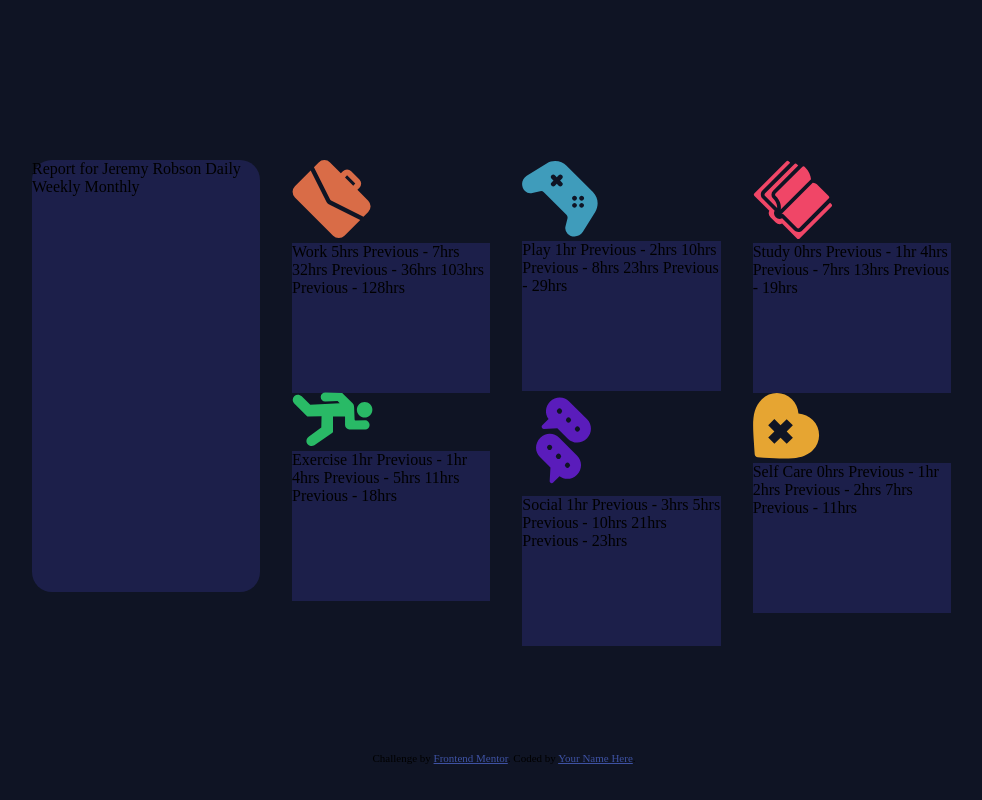
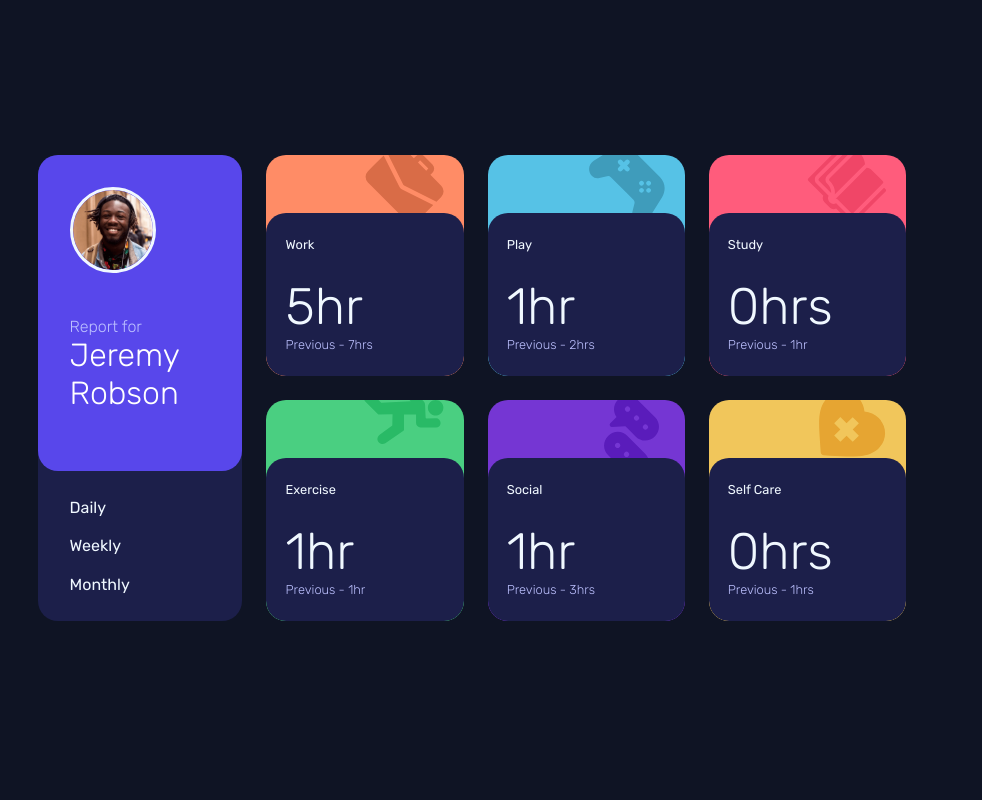
Before and after one commit to natedoesbrain/bens-web-thingy, a plain HTML site: page index.html in a window 1280 px wide. Shown: the whole page, without its empty margins (136-1118 px from the left). Drawn offline with Linux system fonts and the light colour scheme.

Commit message:
updated code

```diff
--- a/index.css
+++ b/index.css
@@ -1,43 +1,137 @@
-.attribution {
-    font-size: 11px;
-    text-align: center;
-  }
-
-.attribution a {
-    color: hsl(228, 45%, 44%);
-}
 
 body{
   background-color:hsl(226, 43%, 10%);
+  font-family: 'Rubik', sans-serif;
+  margin: 0;
 }
 
 .report-page{
   display: flex;
-  margin: 10rem;
-  gap: 2rem;
+  flex-wrap:wrap;
+  gap: 1.5rem;
+  justify-content: center;
+  align-items: center;
+  height: 97vh;
 }
 
+/*JEREMYS REPORT*/
+.jeremys-report{
+  background-color: hsl(235, 46%, 20%);
+  display: flex;
+  flex-direction: column;
+  border-radius: 20px;
+  margin: 0;
+  width: 16%;
+  height: 60%;
+}
+.report-main{
+  border-radius: 20px;
+  background-color: hsl(246, 80%, 60%);
+  color: white;
+  height: 68%;
+  padding: 2rem;
+}
+.report-main img{
+  border: aliceblue solid 3px;
+  border-radius: 50%;
+  height: 10vh;
+}
+.report-main p{
+  color: hsl(236, 100%, 87%);
+  font-weight: 300;
+  margin: 0;
+  margin-top: 2.5rem;
+}
+.report-main h2{
+  font-weight: 300;
+  font-size: 2.5vw;
+  margin: 0;
+}
+.report-options{
+  display: flex;
+  flex-direction: column;
+  justify-content: space-evenly;
+  padding: 1rem 0;
+  height: 32%;
+}
+.jeremys-report button{
+  background-color: transparent;
+  border: 0;
+  color: aliceblue;
+  font-family: 'Rubik', sans-serif;
+  font-size: 1rem;
+  text-align: start;
+  padding:4% 2rem ;
+
+}
+
+
+/*CARDS*/
 .all-cards{
   display: flex;
   flex-wrap: wrap;
-  gap: 2rem;
-  width: 75%;
+  gap: 1.5rem 1.5rem;
+  width: 55%;
+  height: 60%;
+  color: aliceblue;
+}
+.card{
+  width: 28%;
+  border-radius: 20px;
+  position: relative;
+  overflow: hidden;
+  display: flex;
+}
+.card img{
+  position: absolute;
+  right: 20px;
+  top: -10px;
+  z-index: 1;
+}
+#work{
+  background-color: hsl(15, 100%, 70%);
+}
+#play{
+  background-color: hsl(195, 74%, 62%) ;
+}
+#study{
+  background-color: hsl(348, 100%, 68%);
+}
+#exercise{
+  background-color: hsl(145, 58%, 55%);
+}
+#social{
+  background-color: hsl(264, 64%, 52%);
+}
+#self-care{
+  background-color: hsl(43, 84%, 65%);
+}
+.card-info{
+  background-color: hsl(235, 46%, 20%);
+  width: 100%;
+  border-radius: 20px;
+  padding: 3vh 1.5vw;
+  display: flex;
+  align-self: flex-end;
+  flex-direction: column;
+  z-index: 2;
+}
+.card-info h5{
+  font-weight: 400;
+  font-size: 1vw;
+  margin: 0;
+  margin-bottom: 3vh;
 }
 
-.jeremys-report{
-  background-color: hsl(235, 46%, 20%);
-  width: 25%;
-  border-radius: 20px;
+.card-info h4{
+  font-weight: 300;
+  font-size: 4vw;
+  margin: 0;
 }
 
-.card{
-  width: 29%;
-  height: 200px;
-  border-radius: 20px;
+.card-info p{
+  font-weight: 300;
+  font-size: 1vw;
+  margin: 0;
+  color: hsl(236, 100%, 87%);
 }
-
-.card-info{
-  background-color: hsl(235, 46%, 20%);
-  height: 150px;
-
-}
--- a/index.html
+++ b/index.html
@@ -5,7 +5,9 @@
   <meta charset="UTF-8">
   <meta name="viewport" content="width=device-width, initial-scale=1.0">
   <!-- displays site properly based on user's device -->
-
+  <link rel="preconnect" href="https://fonts.googleapis.com">
+  <link rel="preconnect" href="https://fonts.gstatic.com" crossorigin>
+  <link href="https://fonts.googleapis.com/css2?family=Rubik:wght@300;400;500&display=swap" rel="stylesheet">
   <link rel="icon" type="image/png" sizes="32x32" href="./images/favicon-32x32.png">
 
 
@@ -17,133 +19,126 @@
 
 <body>
   <div class="report-page">
+
     <div class="jeremys-report">
+      <div class="report-main">
+        <img src="./images/image-jeremy.png">
+        <p>Report for </p>
+        <h2>Jeremy</h2>
+        <h2>Robson</h2>
+      </div>
+      <div class="report-options">
+        <button>Daily</button>
+        <button>Weekly</button>
+        <button>Monthly</button>
+      </div>
+    </div>
 
-      Report for
-      Jeremy Robson
-
-      Daily
-      Weekly
-      Monthly
-    </div>
     <div class="all-cards">
-      <div class="card">
-        <img src="./images/icon-work.svg" alt="work"/>
+      <div class="card" id="work">
+        <img src="./images/icon-work.svg" alt="work" />
         <div class="card-info">
-          Work
-          5hrs
+          <h5>Work</h5>
+          <h4>5hr</h4>
           <!-- daily -->
-          Previous - 7hrs
+          <p>Previous - 7hrs</p>
           <!-- daily -->
-          32hrs
-          <!-- weekly -->
-          Previous - 36hrs
-          <!-- weekly -->
-          103hrs
-          <!-- monthly -->
-          Previous - 128hrs
-          <!-- monthly -->
         </div>
       </div>
 
-      <div class="card">
-        <img src="./images/icon-play.svg" alt="play"/>
+      <div class="card" id="play">
+        <img src="./images/icon-play.svg" alt="play" />
         <div class="card-info">
-          Play
-          1hr
+          <h5>Play</h5>
+          <h4>1hr</h4>
           <!-- daily -->
-          Previous - 2hrs
+          <p>Previous - 2hrs</p>
           <!-- daily -->
-          10hrs
-          <!-- weekly -->
-          Previous - 8hrs
-          <!-- weekly -->
-          23hrs
-          <!-- monthly -->
-          Previous - 29hrs
-          <!-- monthly -->
         </div>
       </div>
-      <div class="card">
-        <img src="./images/icon-study.svg" alt="study"/>
+
+      <div class="card" id="study">
+        <img src="./images/icon-study.svg" alt="study" />
         <div class="card-info">
-          Study
-          0hrs
+          <h5>Study</h5>
+          <h4>0hrs</h4>
           <!-- daily -->
-          Previous - 1hr
+          <p>Previous - 1hr</p>
           <!-- daily -->
-          4hrs
-          <!-- weekly -->
-          Previous - 7hrs
-          <!-- weekly -->
-          13hrs
-          <!-- monthly -->
-          Previous - 19hrs
-          <!-- monthly -->
         </div>
       </div>
-      <div class="card">
-        <img src="./images/icon-exercise.svg" alt="Exercise"/>
+
+      <div class="card" id="exercise">
+        <img src="./images/icon-exercise.svg" alt="Exercise" />
         <div class="card-info">
-          Exercise
-          1hr
+          <h5>Exercise</h5>
+          <h4>1hr</h4>
           <!-- daily -->
-          Previous - 1hr
+          <p>Previous - 1hr</p>
           <!-- daily -->
-          4hrs
-          <!-- weekly -->
-          Previous - 5hrs
-          <!-- weekly -->
-          11hrs
-          <!-- monthly -->
-          Previous - 18hrs
-          <!-- monthly -->
         </div>
       </div>
-      <div class="card">
-        <img src="./images/icon-social.svg" alt="Social"/>
+
+      <div class="card" id="social">
+        <img src="./images/icon-social.svg" alt="Social" />
         <div class="card-info">
-          Social
-          1hr
+          <h5>Social</h5>
+          <h4>1hr</h4>
           <!-- daily -->
-          Previous - 3hrs
+          <p>Previous - 3hrs</p>
           <!-- daily -->
-          5hrs
-          <!-- weekly -->
-          Previous - 10hrs
-          <!-- weekly -->
-          21hrs
-          <!-- monthly -->
-          Previous - 23hrs
-          <!-- monthly -->
         </div>
       </div>
-      <div class="card">
-        <img src="./images/icon-self-care.svg" alt="self care"/>
+
+      <div class="card" id="self-care">
+        <img src="./images/icon-self-care.svg" alt="self care" />
         <div class="card-info">
-          Self Care
-          0hrs
+          <h5>Self Care</h5>
+          <h4>0hrs</h4>
           <!-- daily -->
-          Previous - 1hr
+          <p>Previous - 1hrs</p>
           <!-- daily -->
-          2hrs
-          <!-- weekly -->
-          Previous - 2hrs
-          <!-- weekly -->
-          7hrs
-          <!-- monthly -->
-          Previous - 11hrs
-          <!-- monthly -->
         </div>
       </div>
     </div>
   </div>
-
-
-  <div class="attribution">
-    Challenge by <a href="https://www.frontendmentor.io?ref=challenge" target="_blank">Frontend Mentor</a>.
-    Coded by <a href="#">Your Name Here</a>.
-  </div>
 </body>
 
 </html>
+
+
+
+<!--
+  work
+          <p>32hrs</p>
+          <p>Previous - 36hrs</p>
+          <p>103hrs</p>
+          <p>Previous - 128hrs</p>
+
+  play
+          <p>10hrs</p>
+          <p>Previous - 8hrs</p>
+          <p>23hrs</p>
+          <p>Previous - 29hrs</p>
+  study
+          <p>4hrs</p>
+          <p>Previous - 7hrs</p>
+          <p>13hrs</p>
+          <p>Previous - 19hrs</p>
+  exercise
+          <p>4hrs</p>
+          <p>Previous - 5hrs</p>
+          <p>11hrs</p>
+          <p>Previous - 18hrs</p>
+  social
+          <p>5hrs</p>
+          <p>Previous - 10hrs</p>
+          <p>21hrs</p>
+          <p>Previous - 23hrs</p>
+
+  selfcare
+          <p>2hrs</p>
+          <p>Previous - 2hrs</p>
+          <p>7hrs</p>
+          <p>Previous - 11hrs</p>
+-->
```
